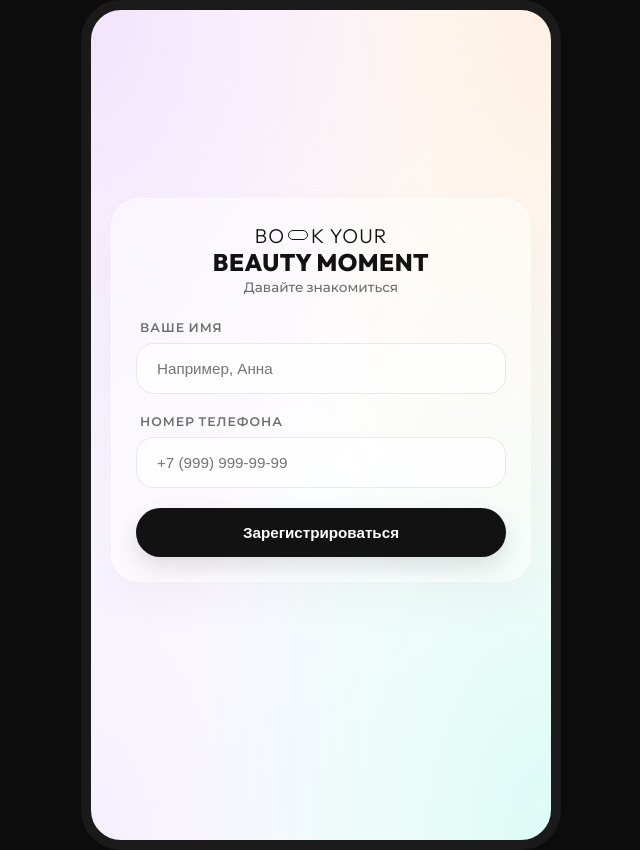
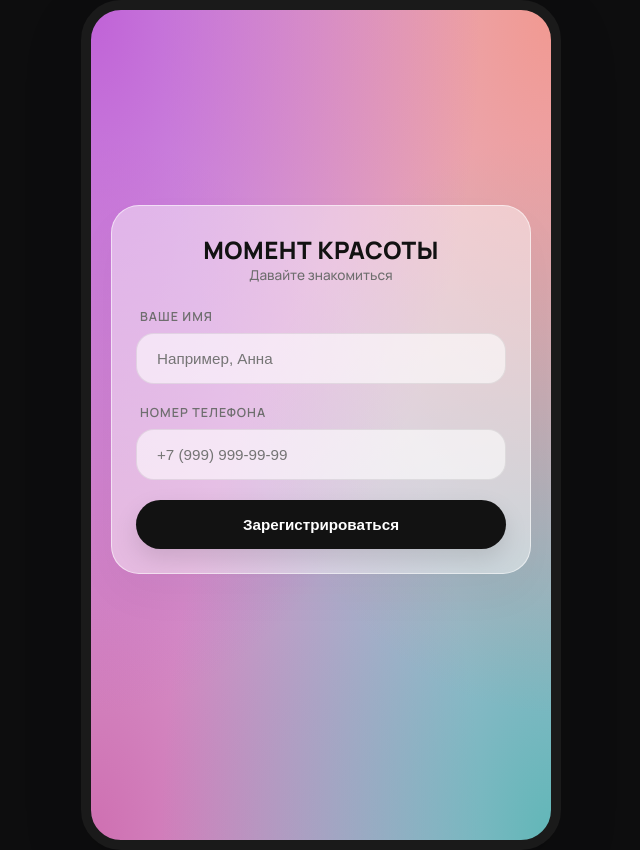
Before and after one commit to kalesnitch-cmd/manicure-telegram-mini-app, a React (Vite) app: page / in a window 1280 px wide. Shown: the whole page, without its empty margins (319-959 px from the left). Built offline with nearby package versions, Linux system fonts and the light colour scheme.

Commit message:
design fixes: stick bottom nav to bottom, translate all headers and buttons to Russian, darken gradients, blur success popup background, soft border on cards, fix icon centering

```diff
--- a/index.html
+++ b/index.html
@@ -9,7 +9,7 @@
     <!-- Google Fonts -->
     <link rel="preconnect" href="https://fonts.googleapis.com">
     <link rel="preconnect" href="https://fonts.gstatic.com" crossorigin>
-    <link href="https://fonts.googleapis.com/css2?family=Outfit:wght@300;400;500;600;700;800&family=Montserrat:wght@300;400;500;600;700&display=swap" rel="stylesheet">
+    <link href="https://fonts.googleapis.com/css2?family=Inter:wght@300;400;500;600;700;800&family=Manrope:wght@300;400;500;600;700;800&display=swap" rel="stylesheet">
   </head>
   <body>
     <div id="root"></div>
--- a/src/components/Book.jsx
+++ b/src/components/Book.jsx
@@ -69,11 +69,8 @@ const Book = ({ onBookingComplete, setTab }) => {
 
         {/* Header slogan styling matching ref */}
         <div style={{ marginBottom: '20px' }}>
-          <div className="logo-title-top" style={{ fontSize: '1.4rem' }}>
-            BO<span className="logo-o-capsule" style={{ width: '24px', height: '12px' }}></span>K YOUR
-          </div>
-          <div className="logo-title-bottom" style={{ fontSize: '1.7rem', marginBottom: '8px' }}>
-            BEAUTY MOMENT
+          <div className="logo-title-bottom" style={{ fontSize: '1.7rem', marginBottom: '8px', marginTop: '8px' }}>
+            ЗАПИСЬ НА СЕАНС
           </div>
         </div>
 
@@ -229,7 +226,7 @@ const Book = ({ onBookingComplete, setTab }) => {
           className="fade-in"
           style={{
             position: 'absolute',
-            bottom: '104px', // Above bottom-nav
+            bottom: '80px', // Above bottom-nav
             left: '20px',
             right: '20px',
             height: '78px',
@@ -257,7 +254,7 @@ const Book = ({ onBookingComplete, setTab }) => {
             className="btn-primary"
             style={{ width: 'auto', padding: '12px 28px', fontSize: '0.88rem' }}
           >
-            Booking Now
+            Записаться
           </button>
         </div>
       )}
--- a/src/components/Home.jsx
+++ b/src/components/Home.jsx
@@ -2,7 +2,7 @@ import React, { useState } from 'react';
 import { BellIcon, SearchIcon, ThumbUpIcon, StarIcon } from './Icons';
 
 const Home = ({ user, setTab }) => {
-  const [activeCategory, setActiveCategory] = useState('Nail');
+  const [activeCategory, setActiveCategory] = useState('Маникюр');
   const [likes, setLikes] = useState(128);
   const [hasLiked, setHasLiked] = useState(false);
 
@@ -31,17 +31,17 @@ const Home = ({ user, setTab }) => {
             onError={(e) => { e.target.src = 'images/avatar.png'; }}
           />
           <div>
-            <div style={{ fontSize: '0.85rem', color: 'var(--text-muted)', fontWeight: '500' }}>Hey {user.name} 👋</div>
+            <div style={{ fontSize: '0.85rem', color: 'var(--text-muted)', fontWeight: '500' }}>Привет, {user.name} 👋</div>
           </div>
         </div>
 
         {/* Action Buttons Right */}
         <div style={{ display: 'flex', gap: '8px' }}>
-          <button style={{ width: '42px', height: '42px', borderRadius: '50%', border: 'none', background: 'rgba(255,255,255,0.5)', display: 'flex', justifyContent: 'center', align_items: 'center', cursor: 'pointer', color: 'var(--text-main)' }}>
+          <button style={{ width: '42px', height: '42px', borderRadius: '50%', border: 'none', background: 'rgba(255,255,255,0.5)', display: 'flex', justifyContent: 'center', alignItems: 'center', cursor: 'pointer', color: 'var(--text-main)' }}>
             <SearchIcon size={18} />
           </button>
 
-          <button style={{ width: '42px', height: '42px', borderRadius: '50%', border: 'none', background: 'rgba(255,255,255,0.5)', display: 'flex', justifyContent: 'center', align_items: 'center', cursor: 'pointer', position: 'relative', color: 'var(--text-main)' }}>
+          <button style={{ width: '42px', height: '42px', borderRadius: '50%', border: 'none', background: 'rgba(255,255,255,0.5)', display: 'flex', justifyContent: 'center', alignItems: 'center', cursor: 'pointer', position: 'relative', color: 'var(--text-main)' }}>
             <BellIcon size={18} />
             <span style={{ position: 'absolute', top: '0', right: '0', background: 'var(--text-main)', color: 'white', fontSize: '0.65rem', fontWeight: '700', borderRadius: '50%', width: '16px', height: '16px', display: 'flex', justifyContent: 'center', alignItems: 'center' }}>
               3
@@ -52,17 +52,14 @@ const Home = ({ user, setTab }) => {
 
       {/* Main Slogan Header */}
       <div>
-        <div className="logo-title-top">
-          BO<span className="logo-o-capsule"></span>K YOUR
-        </div>
-        <div className="logo-title-bottom">
-          BEAUTY MOMENT
+        <div className="logo-title-bottom" style={{ marginTop: '8px' }}>
+          МОМЕНТ КРАСОТЫ
         </div>
       </div>
 
       {/* Categories Filter Pills */}
       <div className="category-container">
-        {['All', 'Nail', 'Lash', 'Beauty', 'Makeup'].map((cat) => {
+        {['Все', 'Маникюр', 'Ресницы', 'Брови/Ресницы', 'Макияж'].map((cat) => {
           const isActive = activeCategory === cat;
           return (
             <button
@@ -70,7 +67,7 @@ const Home = ({ user, setTab }) => {
               onClick={() => setActiveCategory(cat)}
               className={`category-pill ${isActive ? 'active' : ''}`}
             >
-              {cat === 'Nail' ? 'Nail Specialist' : cat === 'Lash' ? 'Lash Artist' : cat === 'Beauty' ? 'Beauty Artist' : cat === 'All' ? 'All' : cat}
+              {cat}
             </button>
           );
         })}
@@ -111,10 +108,10 @@ const Home = ({ user, setTab }) => {
             {/* Left elements inside photo */}
             <div style={{ display: 'flex', flexDirection: 'column', alignItems: 'flex-start', gap: '8px' }}>
               <div style={{ background: 'rgba(255, 255, 255, 0.25)', backdropFilter: 'blur(10px)', color: 'white', padding: '4px 10px', borderRadius: '50px', fontSize: '0.72rem', fontWeight: '500', letterSpacing: '0.5px' }}>
-                Nail Specialist
+                Мастер маникюра
               </div>
               <div style={{ color: 'white', fontSize: '1.45rem', fontWeight: '700', textShadow: '0 2px 8px rgba(0,0,0,0.3)', fontFamily: 'var(--font-family)' }}>
-                Valeria Novak
+                Валерия Новак
               </div>
               {/* "Booking Now" button over the card */}
               <button
@@ -131,7 +128,7 @@ const Home = ({ user, setTab }) => {
                   boxShadow: '0 8px 20px rgba(0,0,0,0.1)'
                 }}
               >
-                Booking Now
+                Записаться
               </button>
             </div>
 
--- a/src/components/MyBookings.jsx
+++ b/src/components/MyBookings.jsx
@@ -30,11 +30,8 @@ const MyBookings = ({ setTab, refreshTrigger }) => {
 
       {/* Slogan headers */}
       <div style={{ marginBottom: '20px' }}>
-        <div className="logo-title-top" style={{ fontSize: '1.4rem' }}>
-          BO<span className="logo-o-capsule" style={{ width: '24px', height: '12px' }}></span>K YOUR
-        </div>
-        <div className="logo-title-bottom" style={{ fontSize: '1.7rem', marginBottom: '8px' }}>
-          APPOINTMENTS
+        <div className="logo-title-bottom" style={{ fontSize: '1.7rem', marginBottom: '8px', marginTop: '8px' }}>
+          МОИ ЗАПИСИ
         </div>
       </div>
 
@@ -66,8 +63,9 @@ const MyBookings = ({ setTab, refreshTrigger }) => {
               key={b.id}
               className="glass-card"
               style={{
-                borderLeft: '4px solid var(--text-main)',
-                background: 'rgba(255,255,255,0.6)',
+                border: '1px solid rgba(255,255,255,0.6)',
+                borderLeft: '4px solid rgba(216, 110, 248, 0.6)',
+                background: 'rgba(255,255,255,0.65)',
                 padding: '20px 16px',
                 textAlign: 'left',
                 borderRadius: '20px',
--- a/src/components/Portfolio.jsx
+++ b/src/components/Portfolio.jsx
@@ -28,11 +28,8 @@ const Portfolio = () => {
 
       {/* Slogan headers */}
       <div style={{ marginBottom: '20px' }}>
-        <div className="logo-title-top" style={{ fontSize: '1.4rem' }}>
-          BO<span className="logo-o-capsule" style={{ width: '24px', height: '12px' }}></span>K YOUR
-        </div>
-        <div className="logo-title-bottom" style={{ fontSize: '1.7rem', marginBottom: '8px' }}>
-          NAIL PORTFOLIO
+        <div className="logo-title-bottom" style={{ fontSize: '1.7rem', marginBottom: '8px', marginTop: '8px' }}>
+          ПОРТФОЛИО
         </div>
       </div>
 
--- a/src/components/Register.jsx
+++ b/src/components/Register.jsx
@@ -65,11 +65,8 @@ const Register = ({ onRegister, telegramUser, telegramRequired }) => {
 
         {/* Header slogan styling matching ref */}
         <div style={{ marginBottom: '24px' }}>
-          <div className="logo-title-top" style={{ fontSize: '1.25rem', justifyContent: 'center', letterSpacing: '1px' }}>
-            BO<span className="logo-o-capsule" style={{ width: '20px', height: '10px' }}></span>K YOUR
-          </div>
-          <div className="logo-title-bottom" style={{ fontSize: '1.5rem', marginBottom: '4px' }}>
-            BEAUTY MOMENT
+          <div className="logo-title-bottom" style={{ fontSize: '1.5rem', marginBottom: '4px', marginTop: '8px' }}>
+            МОМЕНТ КРАСОТЫ
           </div>
           <p style={{ color: 'var(--text-muted)', fontSize: '0.85rem', fontWeight: '500' }}>
             Давайте знакомиться
--- a/src/index.css
+++ b/src/index.css
@@ -1,11 +1,11 @@
 /* Design System - Pastel Dream & Ultra Glassmorphism */
 :root {
-  --font-family: 'Outfit', 'Montserrat', sans-serif;
+  --font-family: 'Manrope', 'Inter', sans-serif;
 
   /* Liquid Pastel Colors */
-  --lavender: #f1e4fc;
-  --peach: #fef0e3;
-  --teal: #dcfbf6;
+  --lavender: #d6bdf5;
+  --peach: #ffdcc4;
+  --teal: #a2f2e4;
 
   /* Base Colors */
   --text-main: #121212;
@@ -54,11 +54,11 @@ body {
   height: 100dvh;
   /* Fluid liquid gradient background matching the mockup */
   background:
-    radial-gradient(at 0% 0%, rgba(241, 228, 252, 1) 0px, transparent 55%),
-    radial-gradient(at 100% 0%, rgba(254, 240, 227, 1) 0px, transparent 55%),
-    radial-gradient(at 100% 100%, rgba(220, 251, 246, 1) 0px, transparent 55%),
-    radial-gradient(at 0% 100%, rgba(245, 240, 255, 1) 0px, transparent 55%),
-    #ffffff;
+    radial-gradient(at 0% 0%, rgba(176, 50, 208, 0.65) 0px, transparent 60%),
+    radial-gradient(at 100% 0%, rgba(254, 130, 90, 0.6) 0px, transparent 60%),
+    radial-gradient(at 100% 100%, rgba(30, 180, 160, 0.65) 0px, transparent 60%),
+    radial-gradient(at 0% 100%, rgba(198, 70, 150, 0.65) 0px, transparent 60%),
+    #debce4;
   position: relative;
   display: flex;
   flex-direction: column;
@@ -77,7 +77,7 @@ body {
 
 /* Typography */
 h1, h2, h3 {
-  font-family: 'Outfit', sans-serif;
+  font-family: var(--font-family);
   font-weight: 700;
   color: var(--text-main);
   letter-spacing: -0.5px;
@@ -283,23 +283,24 @@ h1, h2, h3 {
   background: rgba(0, 0, 0, 0.05);
 }
 
-/* Floating Navigation Capsule */
+/* Attached Navigation Menu */
 .bottom-nav {
   position: absolute;
-  bottom: 24px;
-  left: 20px;
-  right: 20px;
-  height: 68px;
-  background: rgba(255, 255, 255, 0.65);
+  bottom: 0;
+  left: 0;
+  right: 0;
+  height: calc(72px + env(safe-area-inset-bottom, 0px));
+  padding-bottom: env(safe-area-inset-bottom, 0px);
+  border-radius: 24px 24px 0 0;
+  border: none;
+  border-top: 1.2px solid rgba(255, 255, 255, 0.45);
+  background: rgba(255, 255, 255, 0.7);
   backdrop-filter: blur(25px);
   -webkit-backdrop-filter: blur(25px);
-  border: 1.2px solid rgba(255, 255, 255, 0.55);
-  border-radius: 34px; /* Perfect rounded capsule */
   display: flex;
   justify-content: space-around;
   align-items: center;
-  padding: 0 8px;
-  box-shadow: 0 16px 40px rgba(0, 0, 0, 0.05);
+  box-shadow: 0 -10px 40px rgba(0, 0, 0, 0.04);
   z-index: 100;
 }
 
@@ -324,7 +325,7 @@ h1, h2, h3 {
   box-shadow: 0 8px 20px rgba(0,0,0,0.15);
 }
 
-.nav-item span {
+.nav-item .nav-label {
   display: none; /* Hide labels for minimalist icon-only nav bar */
 }
 
@@ -372,9 +373,9 @@ h1, h2, h3 {
 .success-overlay {
   position: absolute;
   inset: 0;
-  background: rgba(255, 255, 255, 0.5);
-  backdrop-filter: blur(20px);
-  -webkit-backdrop-filter: blur(20px);
+  background: rgba(255, 255, 255, 0.3) !important;
+  backdrop-filter: blur(25px) !important;
+  -webkit-backdrop-filter: blur(25px) !important;
   display: flex;
   justify-content: center;
   align-items: center;
```
Also changed, not shown: src/App.jsx (+4 -4 lines).
